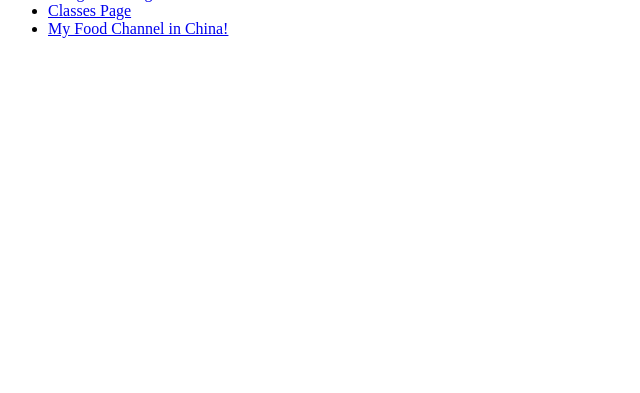
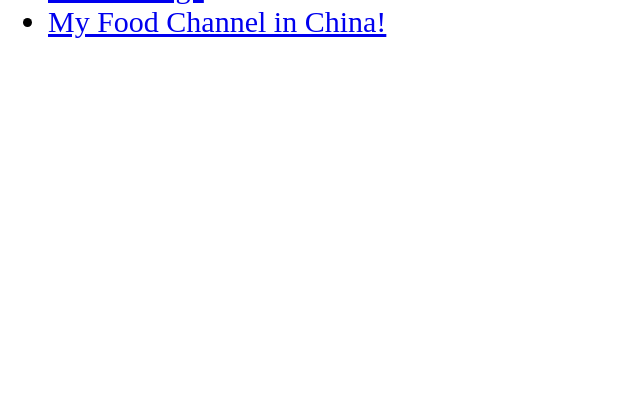
Before and after one commit to Walden-Wang/dw2723-final, a Flask app: page / in a window 1280 px wide. Shown: the part 407-800 px from the top of the page, without its empty margins (0-640 px from the left). Run offline with Flask 2, Linux system fonts and the light colour scheme.

Commit message:
Final Project Finished

```diff
--- a/app.py
+++ b/app.py
@@ -1,9 +1,13 @@
 # -*- coding: utf-8 -*-
-"""
-Created on Tue Apr 21 14:57:17 2020
+##############################################################################
+# Name : Walden Wang
+# UNI : dw2723
+# Final Project
+#
+# This file contains the main functions of my personal webpage
+#
+##############################################################################
 
-@author: etill
-"""
 
 #import statements
 from flask import Flask, render_template
@@ -17,11 +21,12 @@ def test():
     # return render_template("index.html")
     return render_template("index.html")
 
-
+#Assignment route
 @app.route("/Assignments")
 def assignmentpage():
     return render_template("assignment.html")
 
+#Class page route
 @app.route("/Classes")
 def classpage():
     return render_template("class.html")
--- a/templates/class.html
+++ b/templates/class.html
@@ -11,6 +11,10 @@
   <li>ENGLUN3394: How Writers Think</li>
 </ul>
 
-<p><p>
+<p> My favorite class this semester was my only non-major class:
+ How Writers Think. I used to be scared of writing because
+ I was not a good writer. This class taught me the writing skills
+ from a compositional studies' perspective. I am more
+ confident in writing from now on because of this class. <p>
 </body>
 </html>
--- a/templates/index.html
+++ b/templates/index.html
@@ -16,12 +16,11 @@
 
     <p style="font-size:30px" >Major: Computer Science</p>
 
-    <h2>Useful Links</h2>
 
     <ul>
-      <li><a href="http://127.0.0.1:5000/Assignments">Assignment Page</li>
-      <li><a href="http://127.0.0.1:5000/Classes">Classes Page</a></li>
-      <li><a href="https://space.bilibili.com/406621430?from=search&seid=7152010005655670882"> My Food Channel in China! </a></li>
+      <li style="font-size:30px"><a href="http://127.0.0.1:5000/Assignments">Assignment Page</li>
+      <li style="font-size:30px"><a href="http://127.0.0.1:5000/Classes">Classes Page</a></li>
+      <li style="font-size:30px"><a href="https://space.bilibili.com/406621430?from=search&seid=7152010005655670882"> My Food Channel in China! </a></li>
     </ul>
 
 
```
